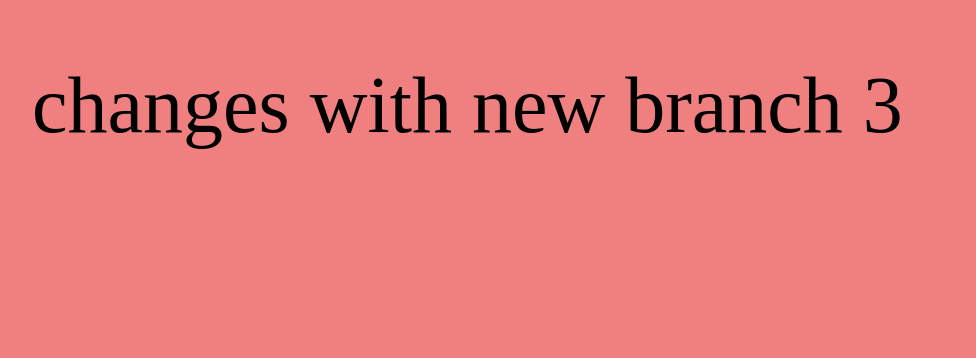
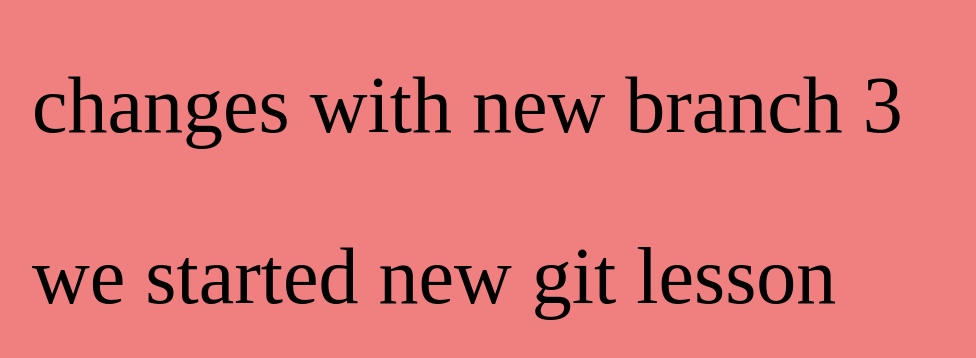
Before and after one commit to zoridzium/practice, a plain HTML site: page index.html in a window 1280 px wide. Shown: the part 762-1120 px from the top of the page, without its empty margins (123-1099 px from the left). Before the commit the page ends 993 px from the top, so only its background shows below. Drawn offline with Linux system fonts and the light colour scheme.

Commit message:
new git lesson

```diff
--- a/index.html
+++ b/index.html
@@ -13,5 +13,7 @@
     <p>this is for new commit forrrr</p>
 
     <p>changes with new branch 3</p>
+
+    <p>we started new git lesson</p>
 </body>
 </html>
```
